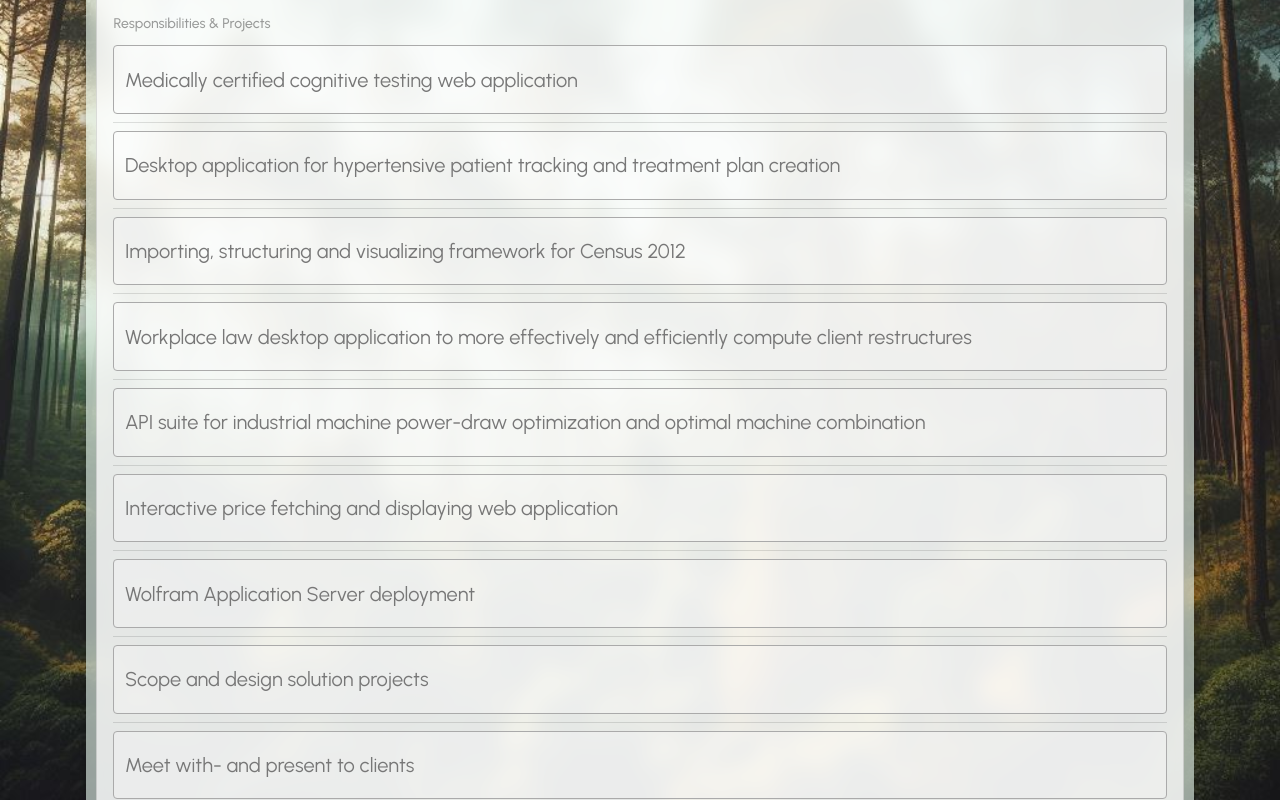
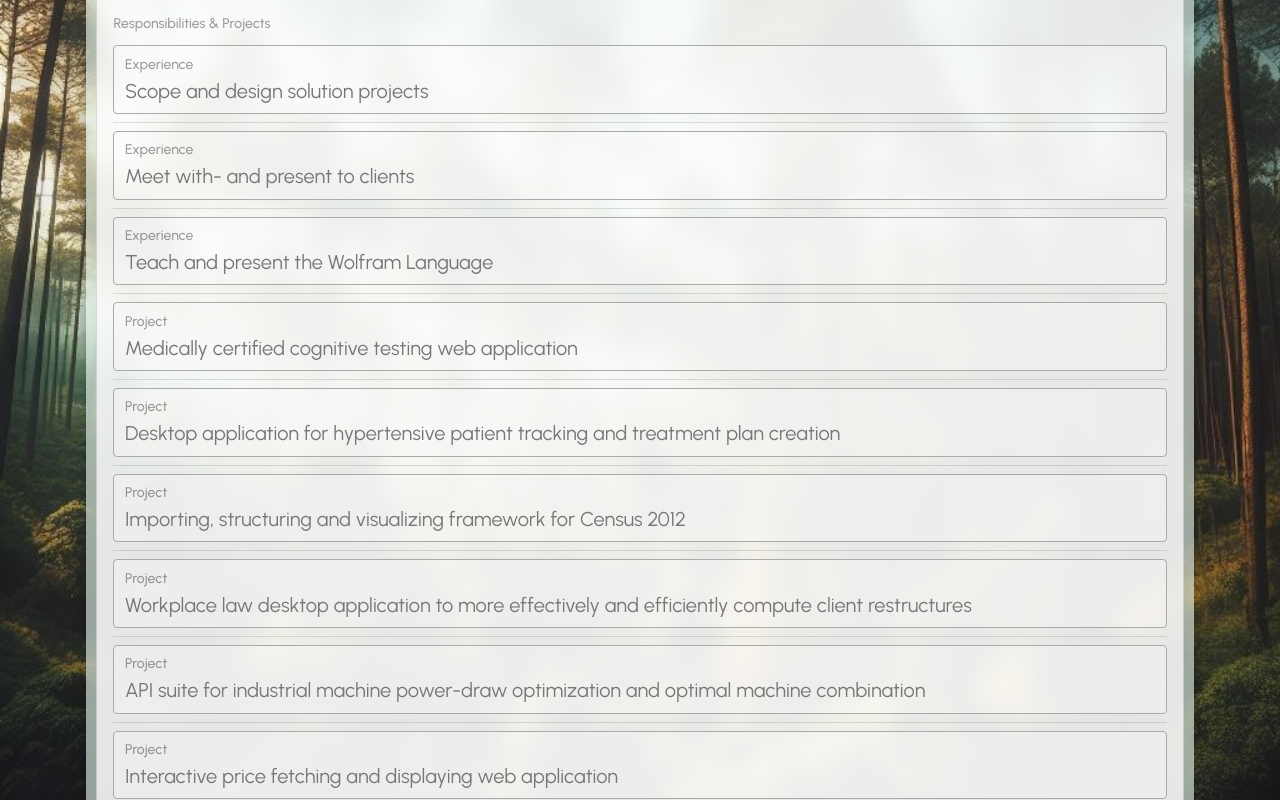
Before and after one commit to ToneAr/tone-consulting-website, a React (Create React App) app: page /about in a window 1280 px wide. Shown: the part 1740-2540 px from the top of the page. Built offline with nearby package versions, Linux system fonts and the light colour scheme; a web font is replaced by a local one.

Commit message:
Text changes

```diff
--- a/src/Pages/Home/Home.tsx
+++ b/src/Pages/Home/Home.tsx
@@ -107,7 +107,7 @@ function Home() {
 
           <DisplayPanel>
               <Typography variant='h1' color={theme.palette.warning.main} textAlign={'center'}>
-                <WarningIcon sx={{fontSize: 150}}/><br/>This site is still under construction
+                <WarningIcon sx={{fontSize: 150}}/><br/>This site is under construction
               </Typography>
           </DisplayPanel>
 
--- a/src/Resources/raw-strings.json
+++ b/src/Resources/raw-strings.json
@@ -41,45 +41,55 @@
                 "location" : "Oxfordshire",
                 "date" : "July 2022 - Present",
                 "experience" : {
+                    "scopeExp" : {
+                        "title" : "Scope and design solution projects",
+                        "desc" : "WIP",
+                        "label" : "Experience"
+                    },
+                    "clientExp" : {
+                        "title" : "Meet with- and present to clients",
+                        "desc"  : "WIP",
+                        "label" : "Experience"
+                    },
+                    "teachExp" : {
+                        "title" : "Teach and present the Wolfram Language",
+                        "desc" : "WIP",
+                        "label" : "Experience"
+                    },
                     "cogniTool" : {
                         "title" : "Medically certified cognitive testing web application ",
-                        "desc" : "WIP"
+                        "desc"  : "WIP",
+                        "label" : "Project"
                     },
                     "bpTool" : {
                         "title" : "Desktop application for hypertensive patient tracking and treatment plan creation",
-                        "desc" : "WIP"
+                        "desc" : "WIP",
+                        "label" : "Project"
                     },
                     "interventionsTool" : {
                         "title" : "Importing, structuring and visualizing framework for Census 2012",
-                        "desc" : "WIP"
+                        "desc" : "WIP",
+                        "label" : "Project"
                     },
                     "legalTool" : {
                         "title" : "Workplace law desktop application to more effectively and efficiently compute client restructures",
-                        "desc" : "WIP"
+                        "desc" : "WIP",
+                        "label" : "Project"
                     },
                     "fanTool" : {
                         "title" : "API suite for industrial machine power-draw optimization and optimal machine combination",
-                        "desc" : "WIP"
+                        "desc" : "WIP",
+                        "label" : "Project"
                     },
                     "priceTool" : {
                         "title" : "Interactive price fetching and displaying web application",
-                        "desc" : "WIP"
+                        "desc" : "WIP",
+                        "label" : "Project"
                     },
                     "wasTool" : {
                         "title" : "Wolfram Application Server deployment",
-                        "desc" : "WIP"
-                    },
-                    "scopeExp" : {
-                        "title" : "Scope and design solution projects",
-                        "desc" : "WIP"
-                    },
-                    "clientExp" : {
-                        "title" : "Meet with- and present to clients",
-                        "desc"  : "WIP"
-                    },
-                    "teachExp" : {
-                        "title" : "Teach and present the Wolfram Language",
-                        "desc" : "WIP"
+                        "desc" : "WIP",
+                        "label" : "Project"
                     }
                 }
             }
```
